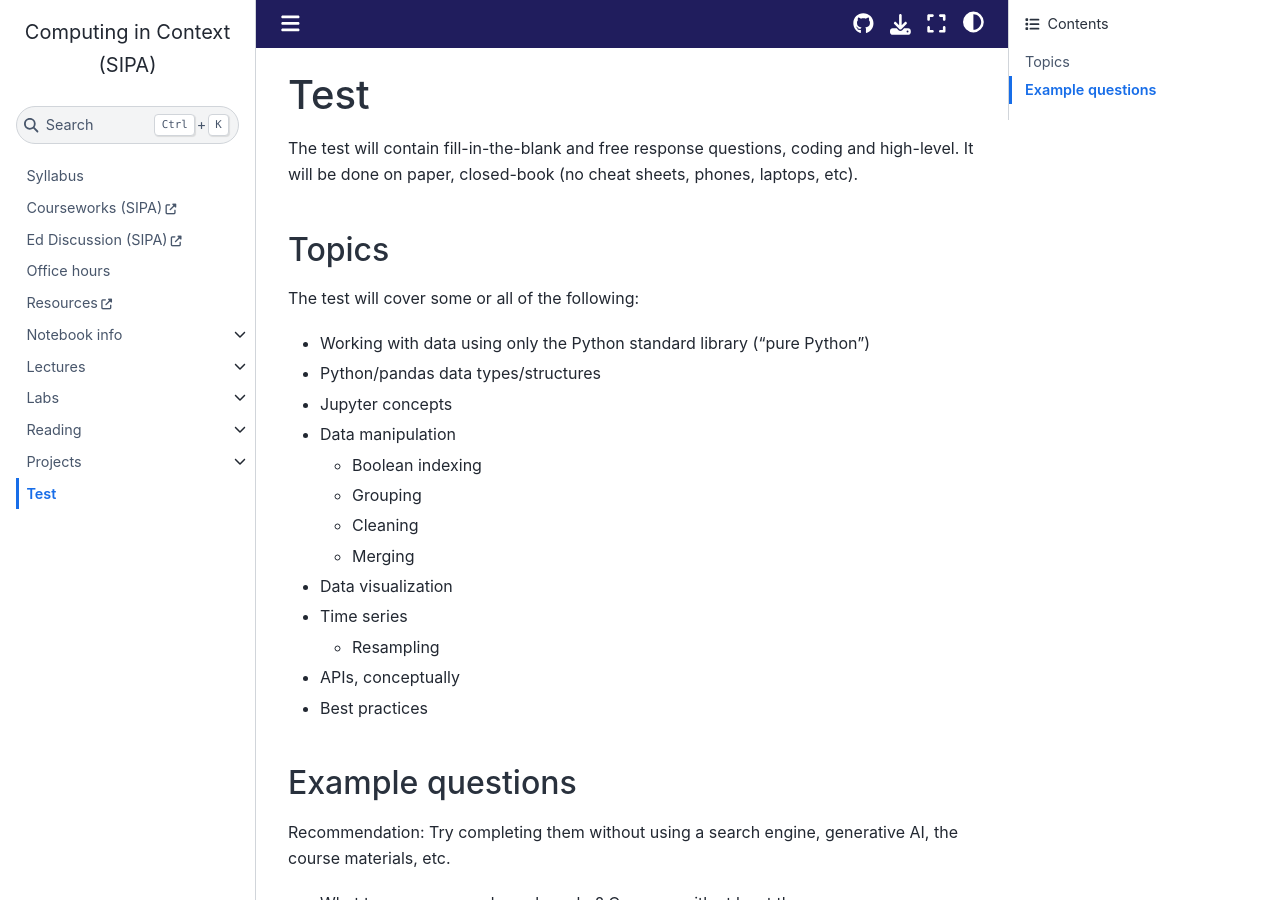
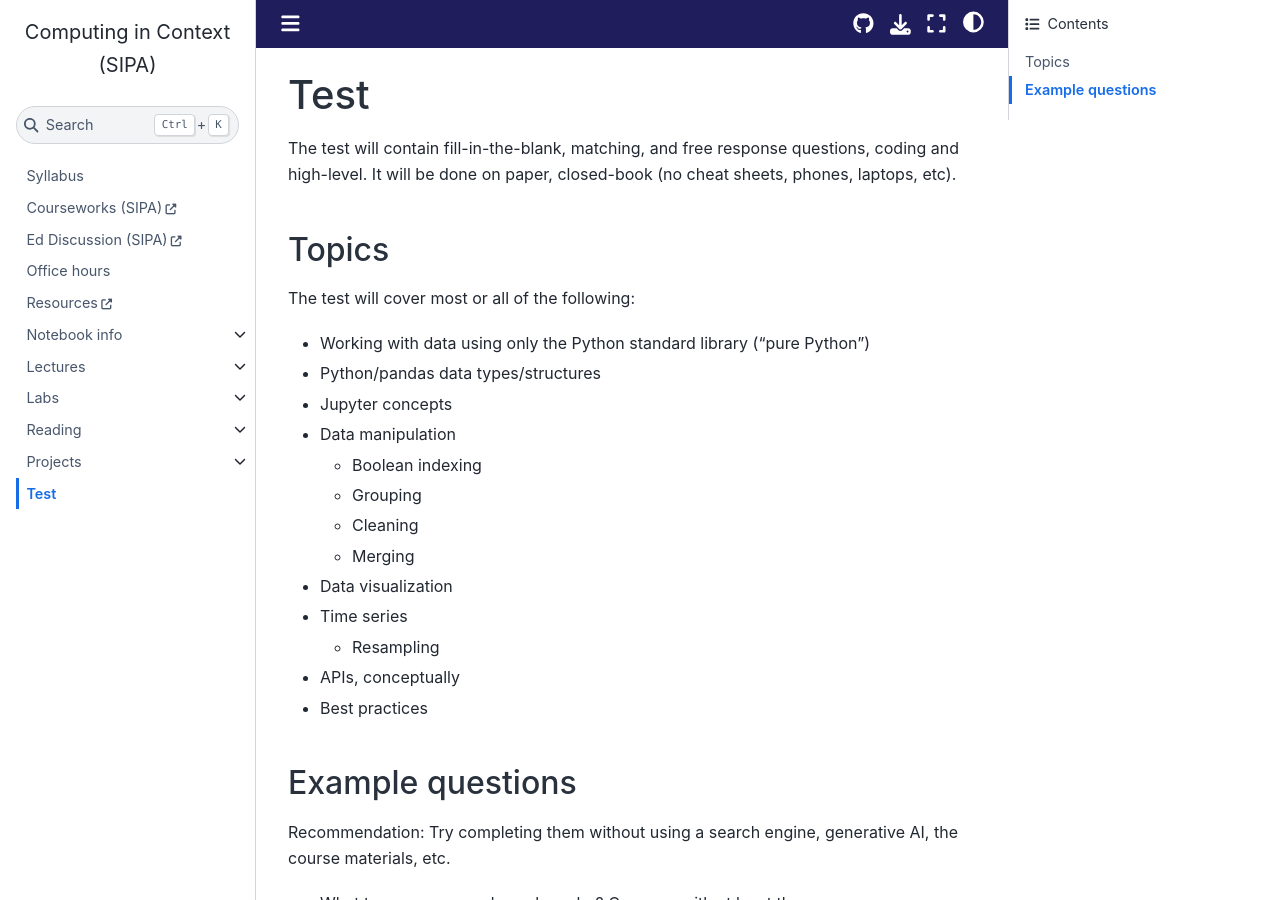
Before and after one commit to afeld/computing-in-context, a Jupyter Book: the page built from test.md, in a window 1280 px wide and 900 px high. Built offline with Jupyter Book 1.0.4 settings and Sphinx 7.4.7 and the Sphinx Book theme 1.1.4, drawn with Linux system fonts in a browser that asks for light colours; pages that are not in the unit, such as notebooks, are missing from menus; comment, search, counter and statistics services are not loaded.

Commit message:
test wording tweaks

```diff
--- a/test.md
+++ b/test.md
@@ -1,10 +1,10 @@
 # Test
 
-The test will contain fill-in-the-blank and free response questions, coding and high-level. It will be done on paper, closed-book (no cheat sheets, phones, laptops, etc).
+The test will contain fill-in-the-blank, matching, and free response questions, coding and high-level. It will be done on paper, closed-book (no cheat sheets, phones, laptops, etc).
 
 ## Topics
 
-The test will cover some or all of the following:
+The test will cover most or all of the following:
 
 - Working with data using only the Python standard library ("pure Python")
 - Python/pandas data types/structures
```
